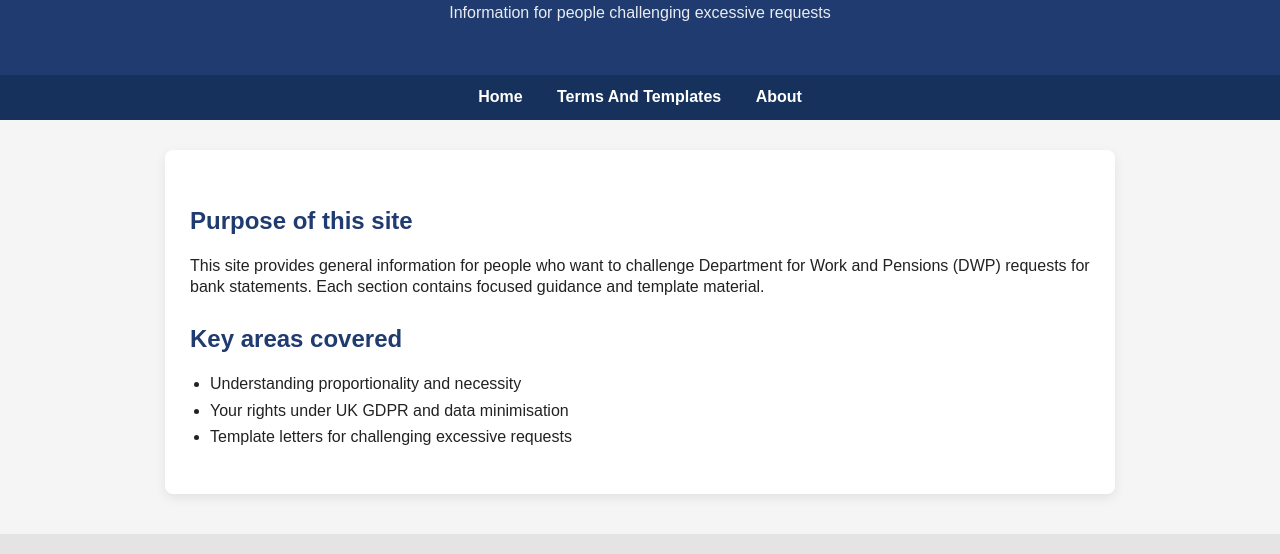
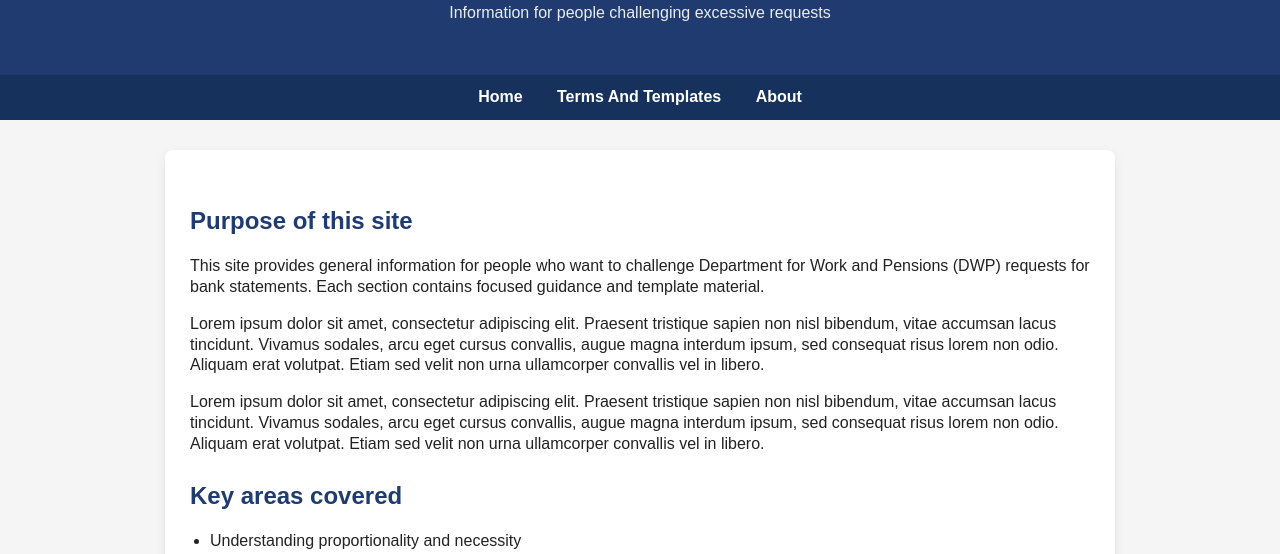
Before and after one commit to alg1t/dwppushback, a plain HTML site: page index.html in a window 1280 px wide. Shown: the part 186-740 px from the top of the page. Drawn offline with Linux system fonts and the light colour scheme.

Commit message:
file changing message

```diff
--- a/index.html
+++ b/index.html
@@ -32,6 +32,21 @@
           statements. Each section contains focused guidance and template
           material.
         </p>
+
+        <p>
+          Lorem ipsum dolor sit amet, consectetur adipiscing elit. Praesent
+          tristique sapien non nisl bibendum, vitae accumsan lacus tincidunt.
+          Vivamus sodales, arcu eget cursus convallis, augue magna interdum
+          ipsum, sed consequat risus lorem non odio. Aliquam erat volutpat.
+          Etiam sed velit non urna ullamcorper convallis vel in libero.
+        </p>
+        <p>
+          Lorem ipsum dolor sit amet, consectetur adipiscing elit. Praesent
+          tristique sapien non nisl bibendum, vitae accumsan lacus tincidunt.
+          Vivamus sodales, arcu eget cursus convallis, augue magna interdum
+          ipsum, sed consequat risus lorem non odio. Aliquam erat volutpat.
+          Etiam sed velit non urna ullamcorper convallis vel in libero.
+        </p>
       </section>
 
       <section>
@@ -40,6 +55,8 @@
           <li>Understanding proportionality and necessity</li>
           <li>Your rights under UK GDPR and data minimisation</li>
           <li>Template letters for challenging excessive requests</li>
+          <li>Etiam sed velit non urna ullamcorper convallis vel in libero</li>
+          <li>Etiam sed velit non urna ullamcorper convallis vel in libero</li>
         </ul>
       </section>
     </main>
```
